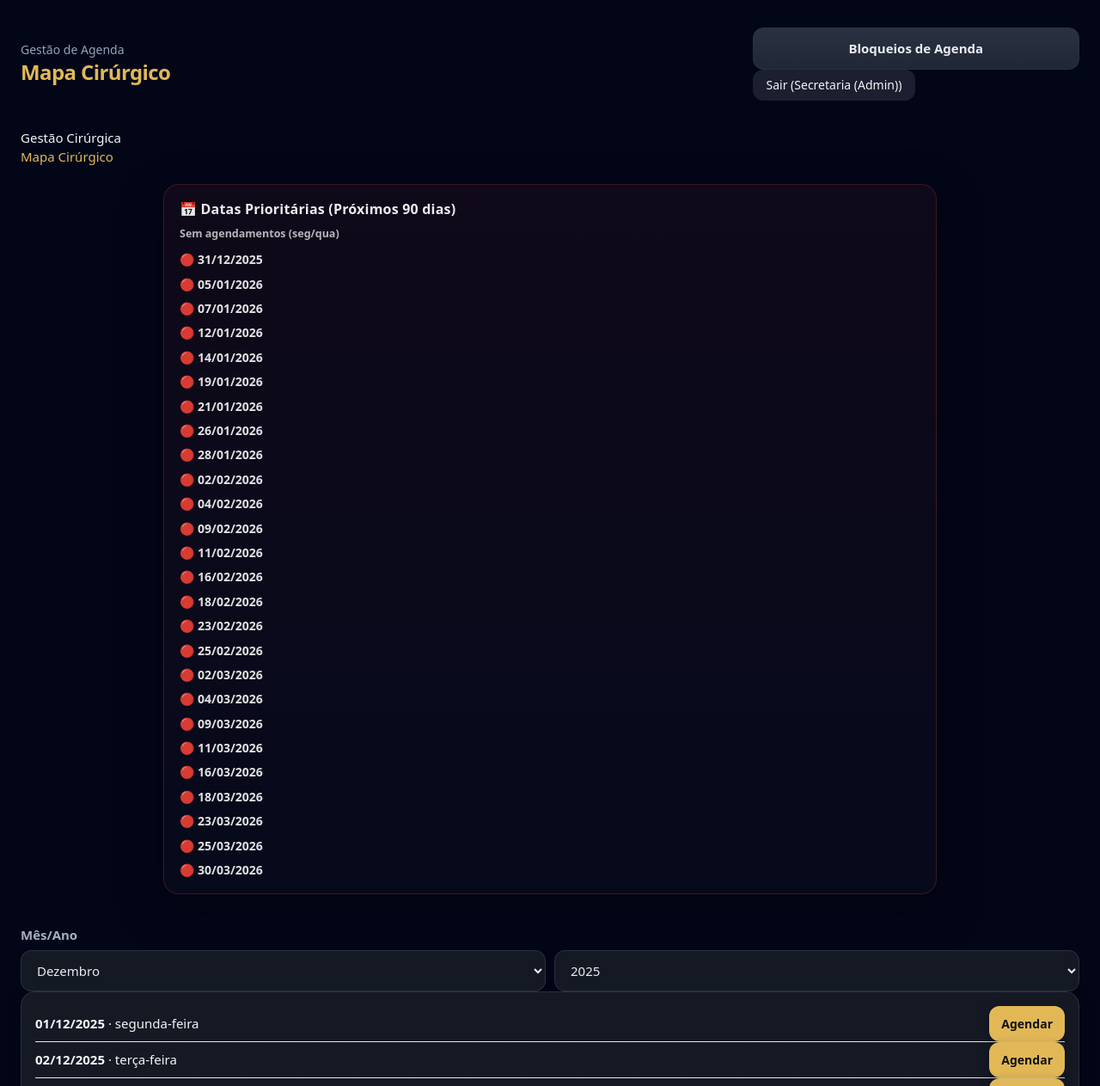
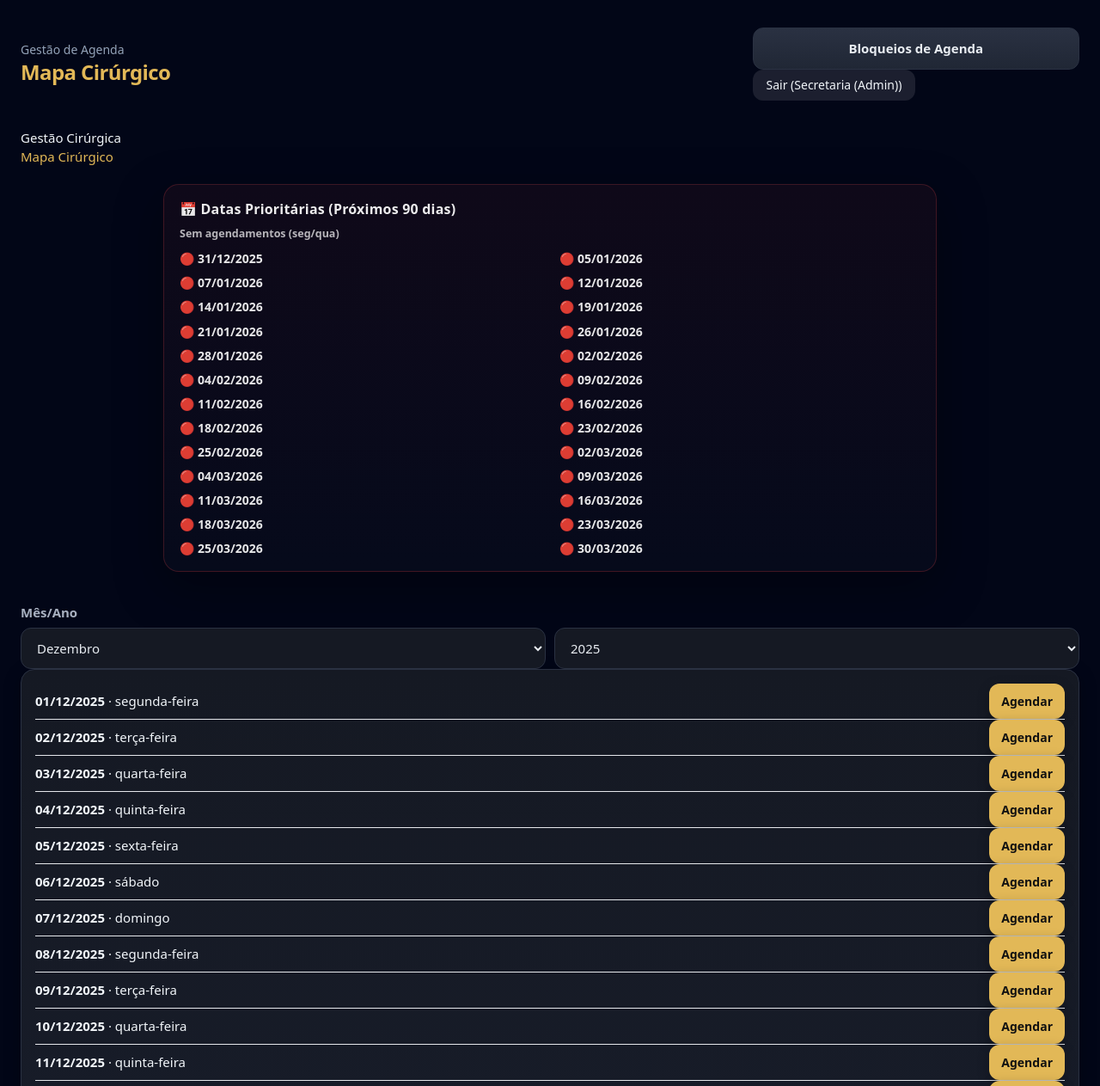
Before and after one commit to NextLevel2025Medical/agenda_consultorios, a FastAPI app: page /mapa in a window 1280 px wide. Shown: the top 1263 px of the page at 86% size. Run offline with FastAPI, Linux system fonts and the light colour scheme; the visitor is signed in with stand-in values (Sample User, id 1); data comes from the database, SQL or seed files in the repository; data that the repository does not hold is empty; some libraries are stand-ins or nearby versions.

Commit message:
Add files via upload

```diff
--- a/templates/mapa.html
+++ b/templates/mapa.html
@@ -224,14 +224,21 @@
   }
 
   .priority-list{
-    display:grid;
-    gap: 6px;
+    display: grid;
+    grid-template-columns: repeat(2, minmax(0, 1fr));
+    gap: 8px 22px; /* linha / coluna */
+    margin-top: 6px;
   }
 
   .priority-item{
     font-size: 14px;
-    font-weight: 750;
-    color: rgba(255,255,255,.88);
+    font-weight: 800;
+    color: rgba(255,255,255,.90);
+    display: flex;
+    align-items: center;
+    gap: 10px;
+    line-height: 1.15;
+    padding: 2px 0;
   }
 
   /* variações por modo (você já passa priority_mode do backend) */
```
